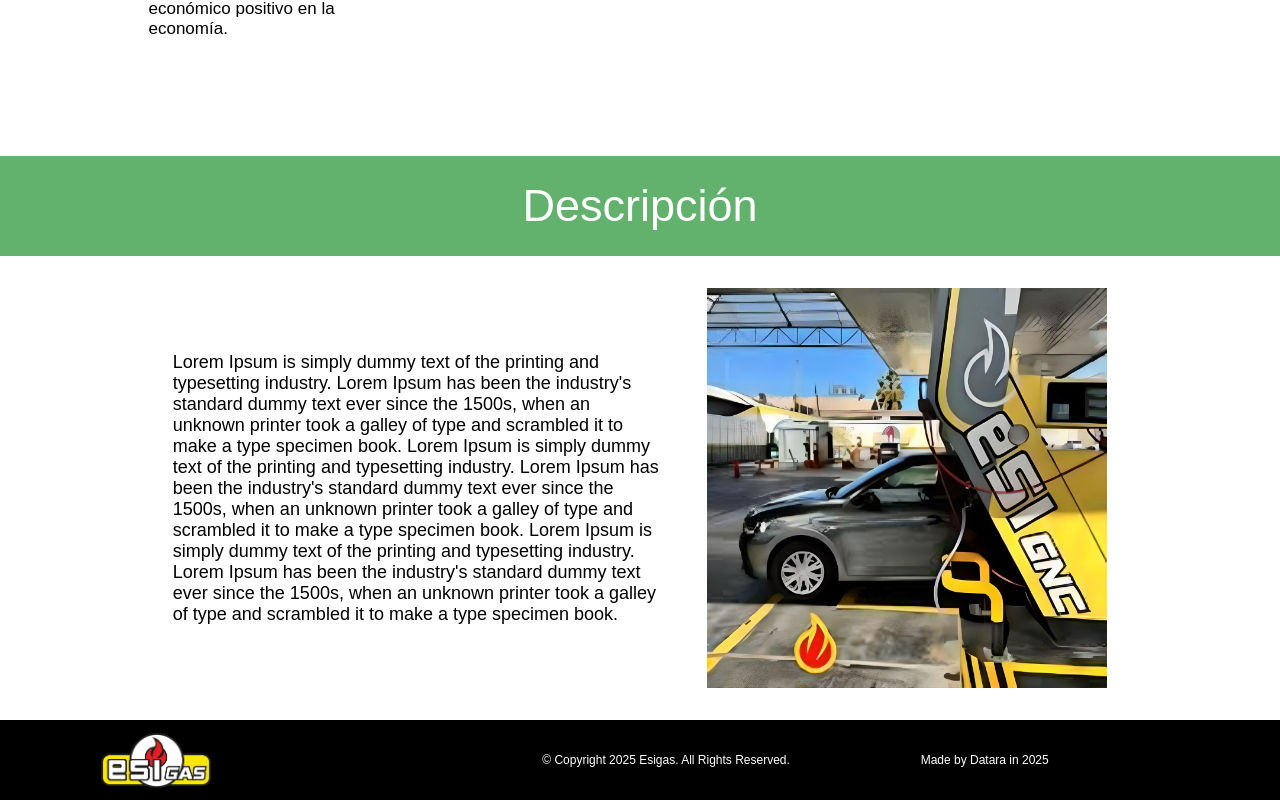
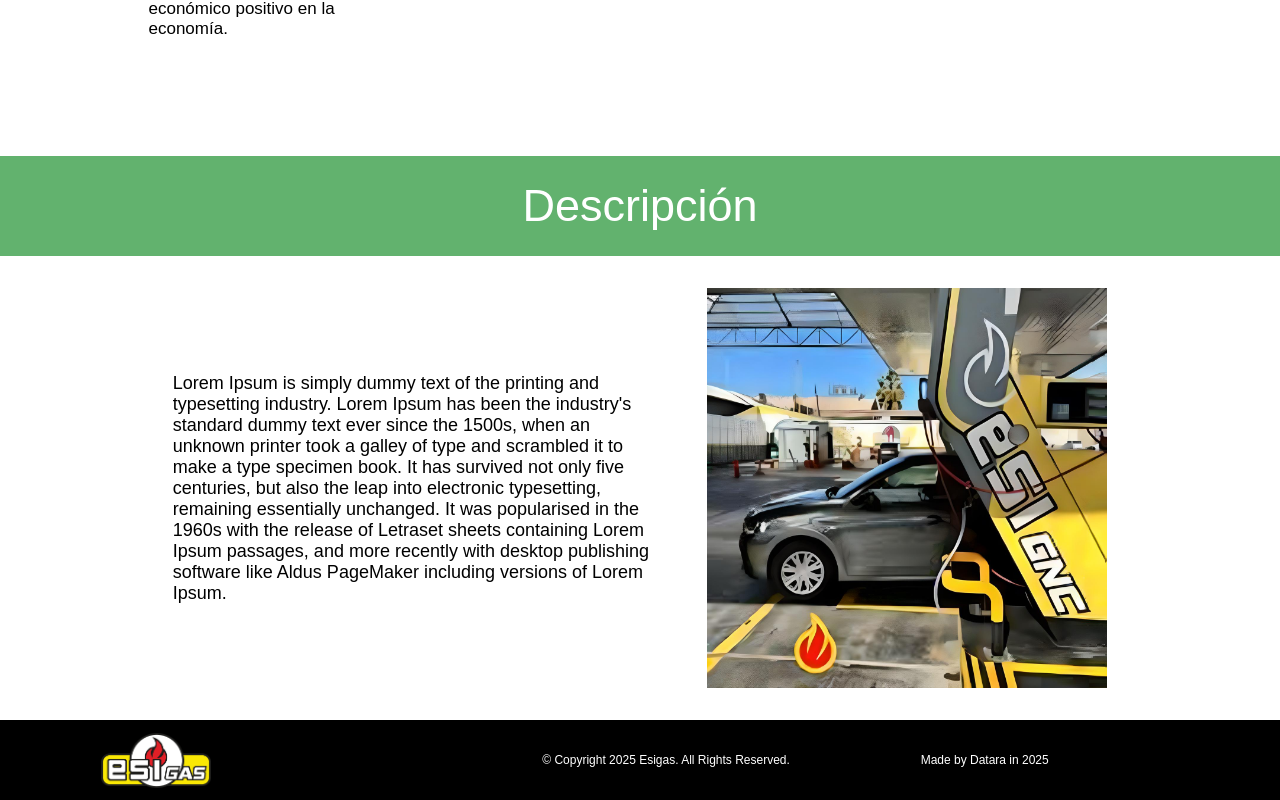
Before and after one commit to IvanDerlich/esigas, a Next.js app: page / in a window 1280 px wide. Shown: the part 1154-1954 px from the top of the page. Built offline with nearby package versions, Linux system fonts and the light colour scheme; a web font is replaced by a local one.

Commit message:
Extract long strings into another file

```diff
--- a/src/app/consts.ts
+++ b/src/app/consts.ts
@@ -5,4 +5,6 @@ export const strings = {
     "Ser socios confiables y seguros de aquellas empresas comprometidas con el medio ambiente y la reducción de la huella de carbono ofreciendo servicios de transporte ecológico, en el ámbito nacional e internacional.",
   valores:
     "Profesionalización de nuestros servicios. Uso de normas internacionales de calidad. Mejora continua. Compromiso ambiental.",
+  descripcion:
+    "Lorem Ipsum is simply dummy text of the printing and typesetting industry. Lorem Ipsum has been the industry's standard dummy text ever since the 1500s, when an unknown printer took a galley of type and scrambled it to make a type specimen book. It has survived not only five centuries, but also the leap into electronic typesetting, remaining essentially unchanged. It was popularised in the 1960s with the release of Letraset sheets containing Lorem Ipsum passages, and more recently with desktop publishing software like Aldus PageMaker including versions of Lorem Ipsum.",
 };
--- a/src/app/page.tsx
+++ b/src/app/page.tsx
@@ -78,17 +78,7 @@ export default function Home() {
         </div>
         <div className={styles.container_descripcion}>
           <p className={`${abyssinica.className} ${styles.descripcion}`}>
-            Lorem Ipsum is simply dummy text of the printing and typesetting
-            industry. Lorem Ipsum has been the industry's standard dummy text
-            ever since the 1500s, when an unknown printer took a galley of type
-            and scrambled it to make a type specimen book. Lorem Ipsum is simply
-            dummy text of the printing and typesetting industry. Lorem Ipsum has
-            been the industry's standard dummy text ever since the 1500s, when
-            an unknown printer took a galley of type and scrambled it to make a
-            type specimen book. Lorem Ipsum is simply dummy text of the printing
-            and typesetting industry. Lorem Ipsum has been the industry's
-            standard dummy text ever since the 1500s, when an unknown printer
-            took a galley of type and scrambled it to make a type specimen book.
+            {strings.descripcion}
           </p>
           <Image
             className={styles.img_descripcion}
```
